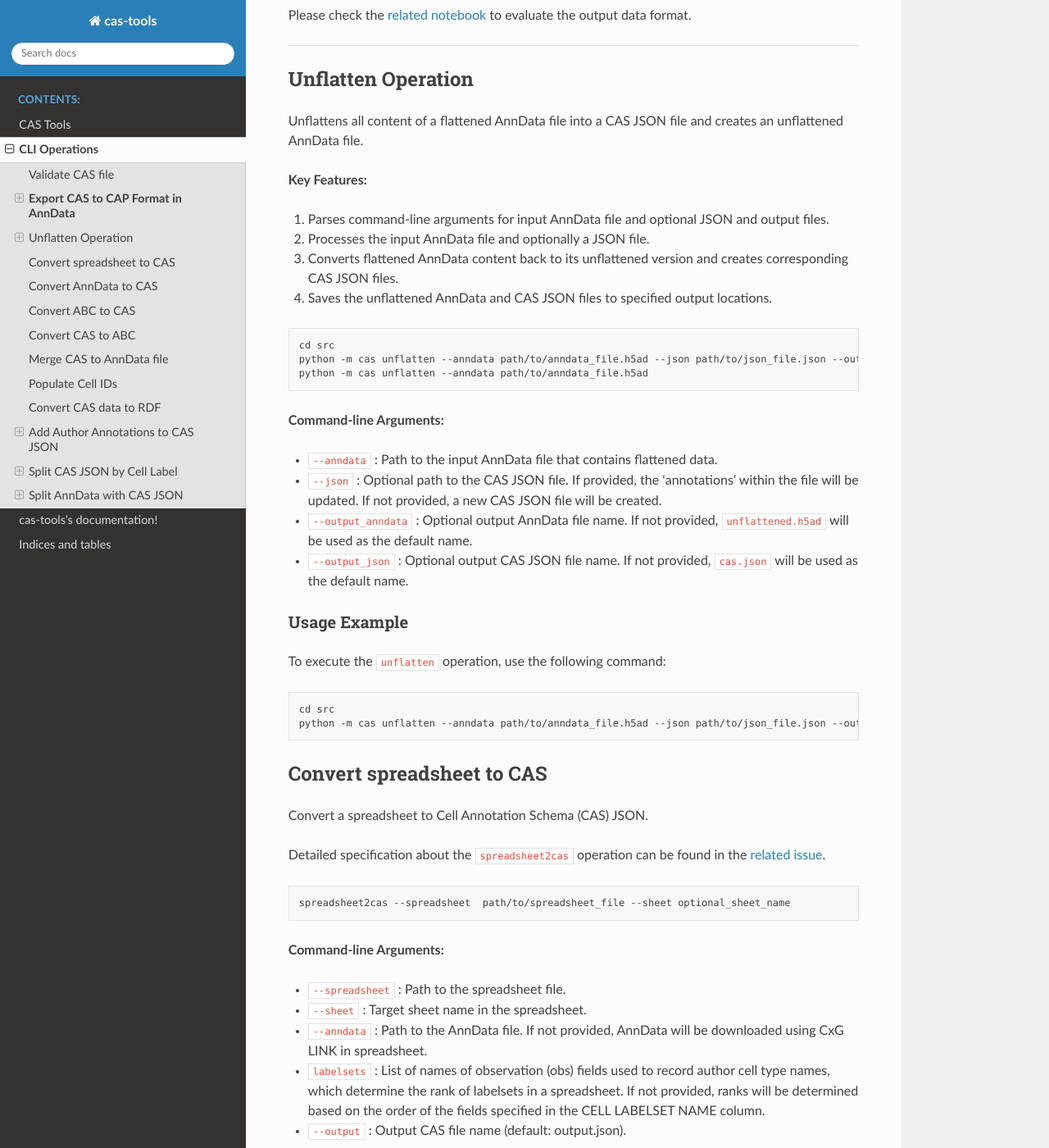
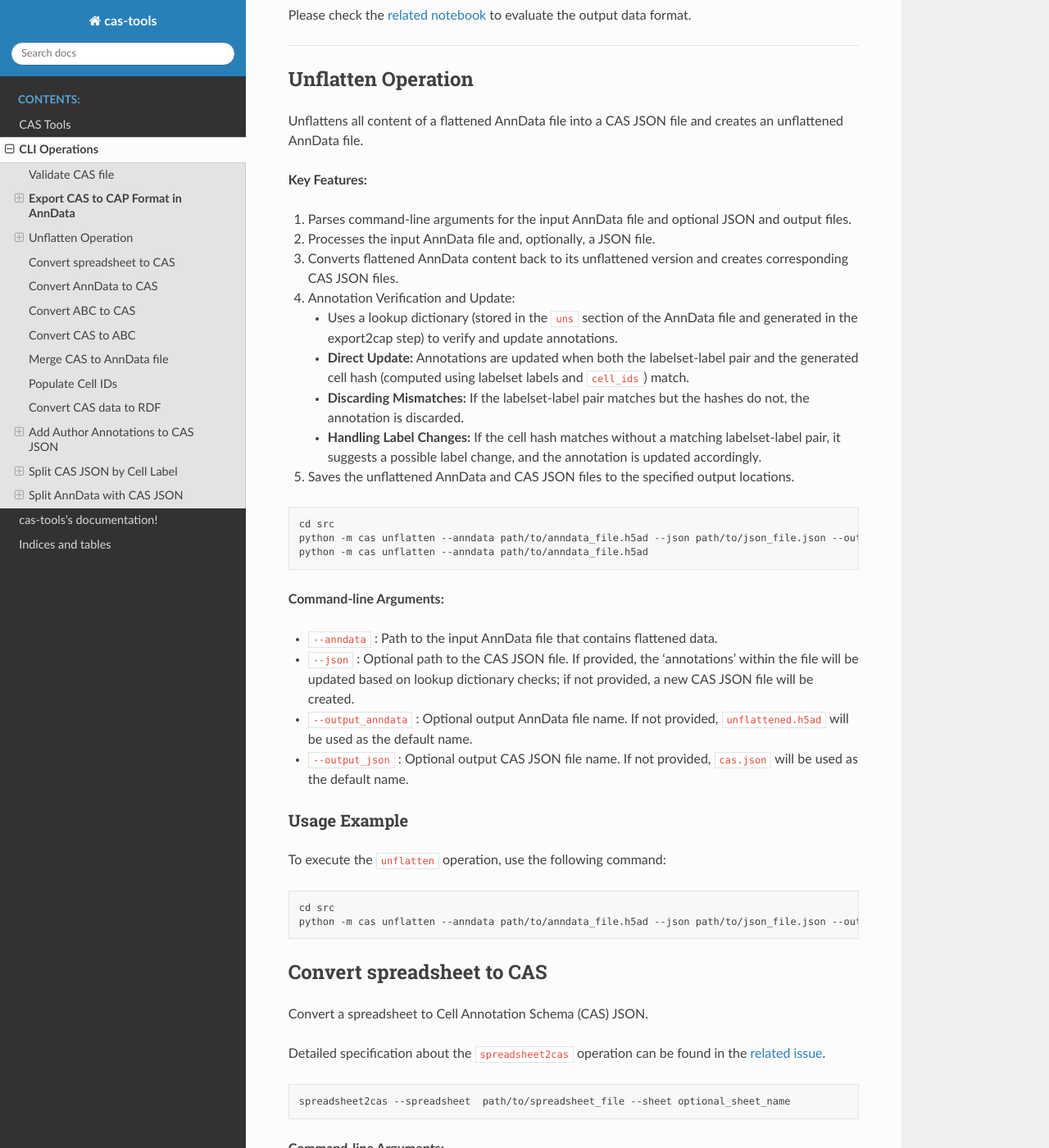
Before and after one commit to cellannotation/cas-tools, a Sphinx documentation site: the page built from docs/cli.md, in a window 1280 px wide and 1400 px high, scrolled down 1647 px. Shown: the whole window at 82% size. Built offline with Sphinx 7.4.7 and the Read the Docs theme 3.1.0, drawn with Linux system fonts in a browser that asks for light colours.

Commit message:
Update unflatten docs with lookup dict & hash verification details

````diff
--- a/docs/cli.md
+++ b/docs/cli.md
@@ -58,10 +58,15 @@ Please check the [related notebook](../notebooks/test_export2cap.ipynb) to evalu
 Unflattens all content of a flattened AnnData file into a CAS JSON file and creates an unflattened AnnData file.
 
 **Key Features:**
-1. Parses command-line arguments for input AnnData file and optional JSON and output files.
-2. Processes the input AnnData file and optionally a JSON file.
+1. Parses command-line arguments for the input AnnData file and optional JSON and output files.
+2. Processes the input AnnData file and, optionally, a JSON file.
 3. Converts flattened AnnData content back to its unflattened version and creates corresponding CAS JSON files.
-4. Saves the unflattened AnnData and CAS JSON files to specified output locations.
+4. Annotation Verification and Update:
+   - Uses a lookup dictionary (stored in the `uns` section of the AnnData file and generated in the export2cap step) to verify and update annotations.
+   - **Direct Update:** Annotations are updated when both the labelset-label pair and the generated cell hash (computed using labelset labels and `cell_ids`) match.
+   - **Discarding Mismatches:** If the labelset-label pair matches but the hashes do not, the annotation is discarded.
+   - **Handling Label Changes:** If the cell hash matches without a matching labelset-label pair, it suggests a possible label change, and the annotation is updated accordingly.
+5. Saves the unflattened AnnData and CAS JSON files to the specified output locations.
 
 ```commandline
 cd src
@@ -71,12 +76,12 @@ python -m cas unflatten --anndata path/to/anndata_file.h5ad
 
 **Command-line Arguments:**
 - `--anndata`        : Path to the input AnnData file that contains flattened data.
-- `--json`           : Optional path to the CAS JSON file. If provided, the 'annotations'
-    within the file will be updated. If not provided, a new CAS JSON file will be created.
+- `--json`           : Optional path to the CAS JSON file. If provided, the 'annotations' within the file will be updated based on lookup dictionary checks; if not provided, a new CAS JSON file will be created.
 - `--output_anndata` : Optional output AnnData file name. If not provided, `unflattened.h5ad` will be used as the default name.
 - `--output_json`    : Optional output CAS JSON file name. If not provided, `cas.json` will be used as the default name.
 
 ### Usage Example
+
 To execute the `unflatten` operation, use the following command:
 
 ```commandline
````
